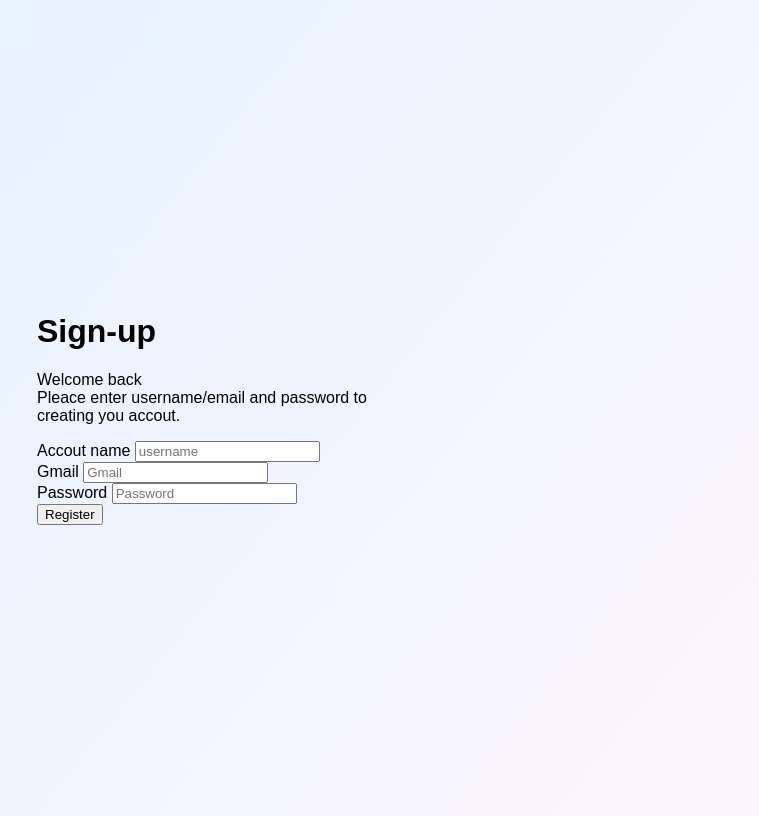
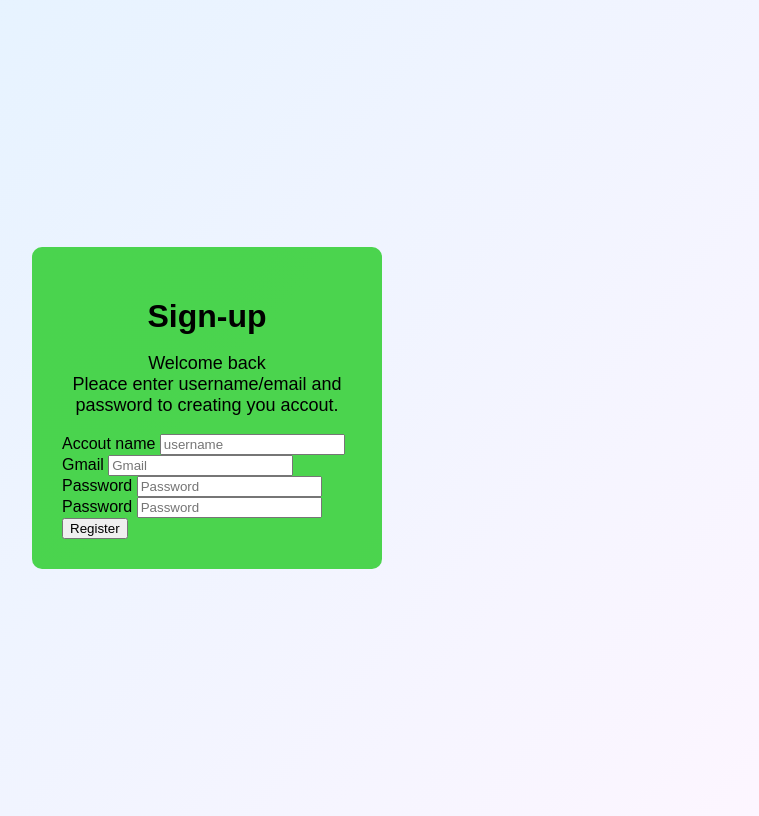
Before and after one commit to mohamed-ayman111/Fpag, a plain HTML site: page pages/regest.html in a window 1280 px wide. Shown: the whole page, without its empty margins (433-1192 px from the left). Drawn offline with Linux system fonts and the light colour scheme.

Commit message:
1/4/2026

```diff
--- a/assets/css/regist.css
+++ b/assets/css/regist.css
@@ -12,12 +12,20 @@ body {
     align-items:center;
 }
 .regist-box{
+    width:350px;
+    height: auto;
+    background:#2c2c;
+    ackgroud:rgab(0,0,0,0.45);
     padding:30px;
-    width:400px;
-    border-radius:8px;
+    border-radius:10px;
+    box-shadow:0 10px 30px rgab(0,0,0,0.4);
+    position:relative;
 }
-.regist-box h1{
-    text-algin:center;
-    margin-booton:10;
-
+.regist-box h1 {
+    text-align:center;
+    margin-bottom:10px;
 }
+.regist-box p{
+    text-align: center;
+    font-size: 18px;
+}
--- a/assets/css/style.css
+++ b/assets/css/style.css
@@ -14,7 +14,8 @@ body{
 }
 .login-box{
     width:350px;
-    background:rgab(0,0,0,0.45);
+    background:#2c2c;
+    ackgroud:rgab(0,0,0,0.45);
     padding:30px;
     border-radius:10px;
     box-shadow:0 10px 30px rgab(0,0,0,0.4);
--- a/pages/regest.html
+++ b/pages/regest.html
@@ -1,6 +1,6 @@
 <!DOCTYPE HTML>
 <HTML>
-    <HEAD>
+    <head>
         <script type="text/javascript">
             function dataform(){
                 var username=document.forms["registration"]["username"].value;
@@ -24,7 +24,7 @@
         </script>
         <link rel="stylesheet" href="../assets/css/regist.css">
         <title>Register</title>
-    </HEAD>
+    </head>
     <body>
         <div class="regist-box">
         <h1>Sign-up</h1>
@@ -34,9 +34,13 @@
                     <label>Accout name</label>
                     <input type="text" name="username" placeholder="username">
                 </div>
-                <div>
+                <div class="input-box">
                     <label>Gmail</label>
                     <input type="text-gmail" name="email" placeholder="Gmail">
+                </div>
+                <div class="input-box">
+                    <label>Password</label>
+                    <input type="password" name="password" placeholder="Password">
                 </div>
                 <div class="input-box">
                     <label>Password</label>
@@ -46,3 +50,4 @@
             </form>
         </div>
 </body>
+</HTML>
```
Also changed, not shown: pages/login.html (+1 -1 lines).
